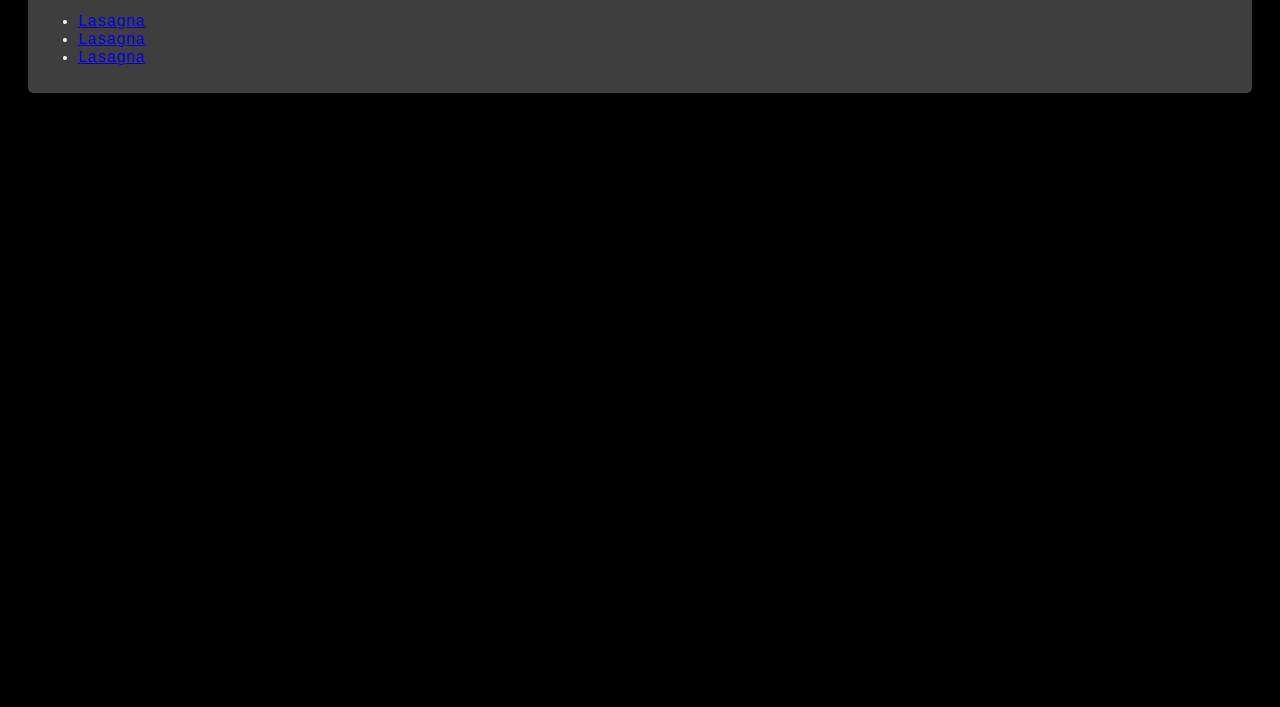
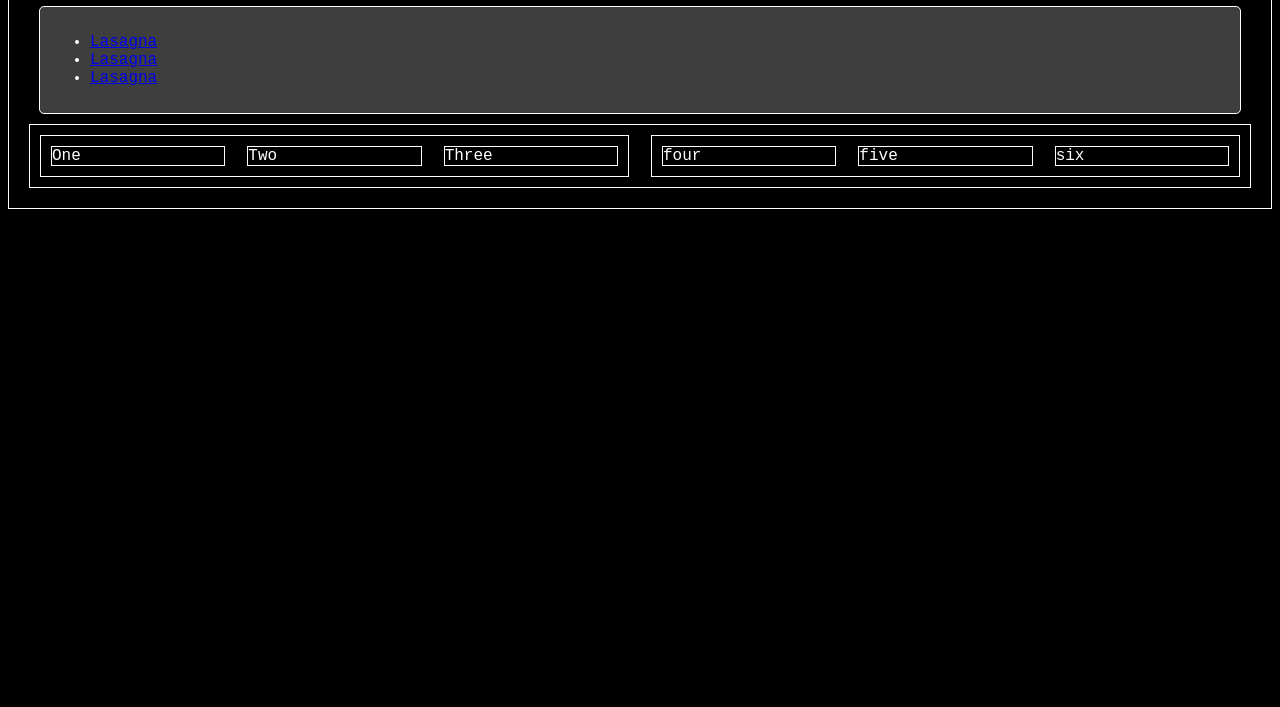
Before and after one commit to abdickey/Odin-Project, a plain HTML site: page odin-recipes/index.html in a window 1280 px wide. Shown: the part 93-800 px from the top of the page. Drawn offline with Linux system fonts and the light colour scheme.

Commit message:
Changed style

```diff
--- a/odin-recipes/index.html
+++ b/odin-recipes/index.html
@@ -6,8 +6,10 @@
     <title>Document</title>
     <link rel="stylesheet" href="style.css">
 </head>
+
 <body>
     <h1>Recipes</h1>
+
     <div class="recipes">
         <ul>
             <li><a href="./recipes/lasagna.html">Lasagna</a></li>
@@ -16,5 +18,18 @@
         </ul>
     </div>
 
+    <div class ="outerbox">
+        <div class="parent">
+            <div class="child">One</div>
+            <div class="child">Two</div>
+            <div class="child">Three</div>
+        </div>
+        <div class="parent">
+            <div class="child">four</div>
+            <div class="child">five</div>
+            <div class="child">six</div>
+        </div>
+    </div>
+
 </body>
 </html>
--- a/odin-recipes/style.css
+++ b/odin-recipes/style.css
@@ -1,7 +1,10 @@
+
 body {
     background-color:black;
     color: white;
     font-family:'Courier New', Courier, monospace;
+    border: 1px solid white;
+    padding: 10px;
 }
 
 h1 {
@@ -18,3 +21,20 @@ h1 {
 a:visited {
     color:blanchedalmond;
 }
+
+div {
+    border: 1px solid white;
+    display: flex;
+    gap: 2px;
+    align-items: center;
+    margin: 10px;
+    flex: 1;
+}
+
+.outercontainer {
+    border: 1px solid white;
+    display: flex;
+    gap: 2px;
+    justify-content: space-between;
+    height: 75vh;
+}
```
Also changed, not shown: script.html (added, +28 -0 lines).
